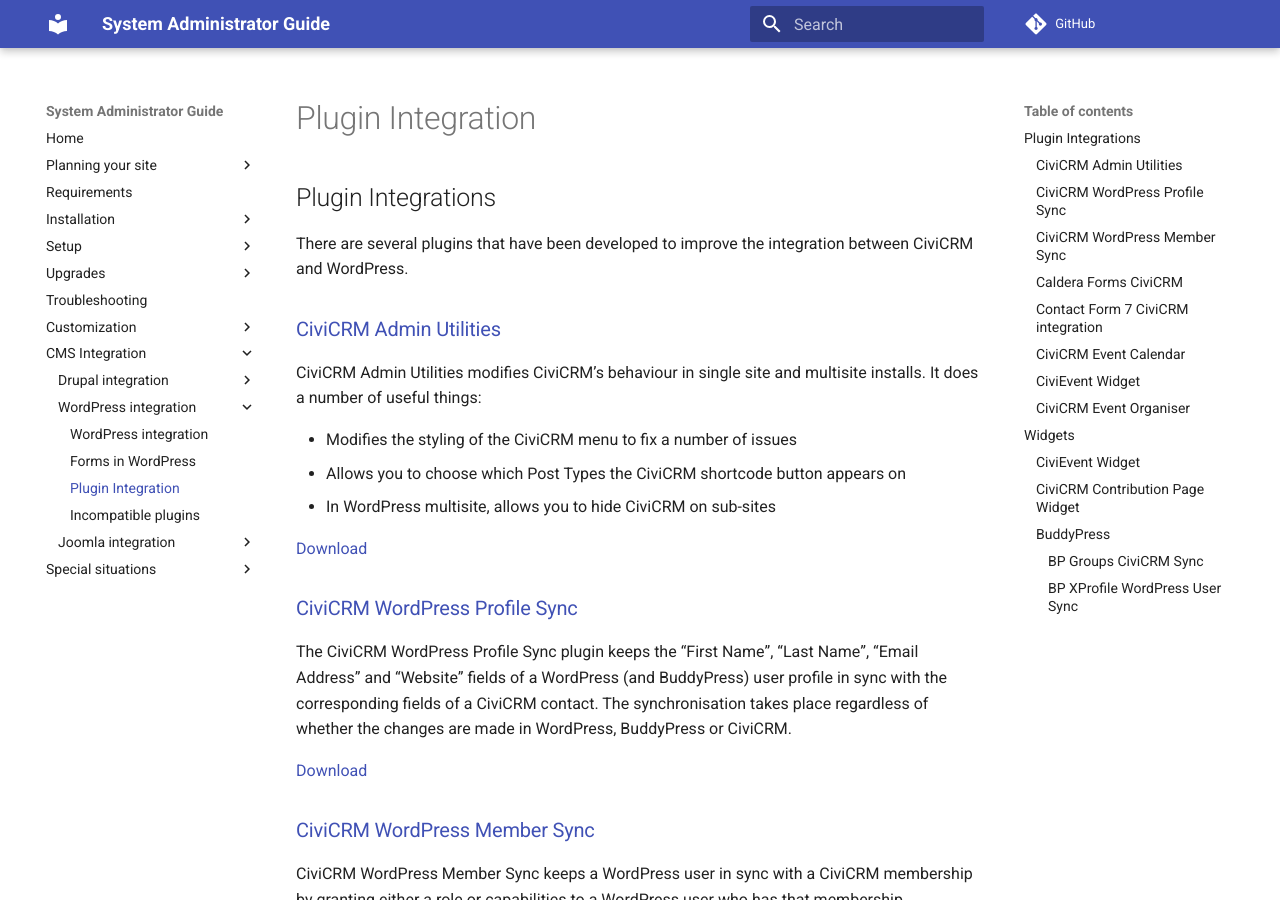
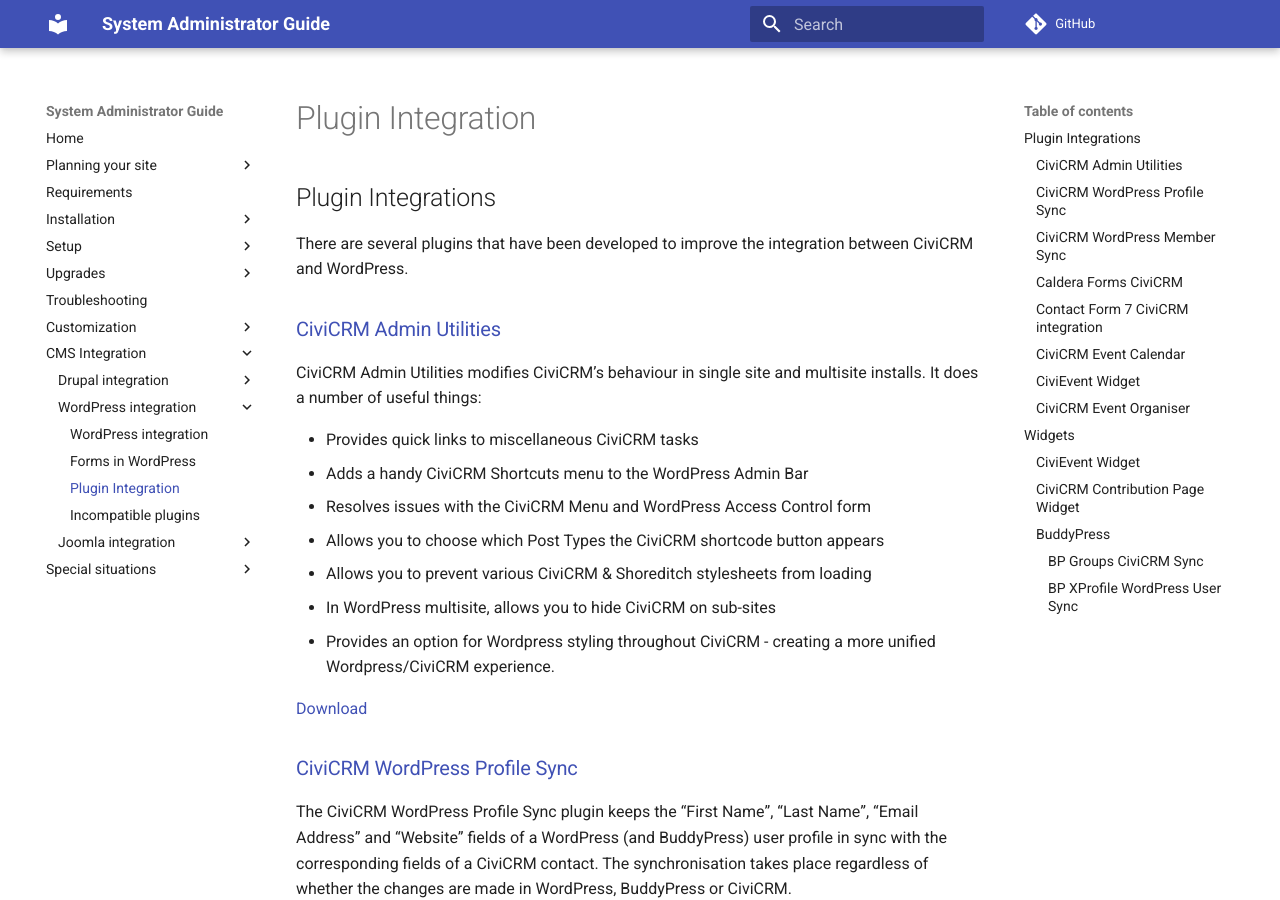
Before and after one commit to civicrm/civicrm-sysadmin-guide, an MkDocs documentation site: the page built from docs/integration/wordpress/plugins.md, in a window 1280 px wide and 900 px high. Built offline with MkDocs 1.6.1 and Material for MkDocs 9.7.7, drawn with Linux system fonts in a browser that asks for light colours; comment, search, counter and statistics services are not loaded; old or Windows-style settings are respelled for this version of MkDocs.

Commit message:
Updated CiviCRM Admin Utilities description. (#141)
* Updated CiviCRM Admin Utilities description.

Expanded section to properly reflect the vast feature set of CiviCRM Admin Utilities.

* Update docs/integration/wordpress/plugins.md

Co-Authored-By: themak1985 <bashar.makhay@gmail.com>

```diff
--- a/docs/integration/wordpress/plugins.md
+++ b/docs/integration/wordpress/plugins.md
@@ -6,9 +6,13 @@ There are several plugins that have been developed to improve the integration be
 
 CiviCRM Admin Utilities modifies CiviCRM’s behaviour in single site and multisite installs. It does a number of useful things:
 
-* Modifies the styling of the CiviCRM menu to fix a number of issues
-* Allows you to choose which Post Types the CiviCRM shortcode button appears on
+* Provides quick links to miscellaneous CiviCRM tasks
+* Adds a handy CiviCRM Shortcuts menu to the WordPress Admin Bar
+* Resolves issues with the CiviCRM Menu and WordPress Access Control form
+* Allows you to choose which Post Types the CiviCRM shortcode button appears
+* Allows you to prevent various CiviCRM & Shoreditch stylesheets from loading
 * In WordPress multisite, allows you to hide CiviCRM on sub-sites
+* Provides an option for Wordpress styling throughout CiviCRM - creating a more unified Wordpress/CiviCRM experience.
 
 [Download](https://wordpress.org/plugins/civicrm-admin-utilities/)
 
```
